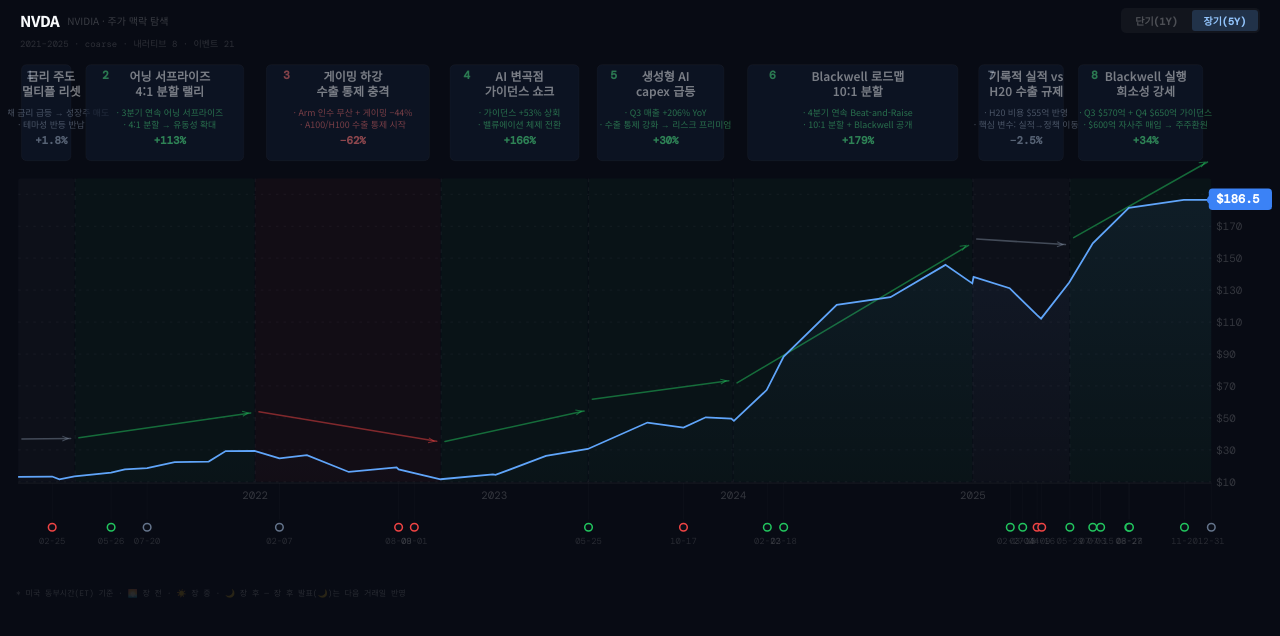
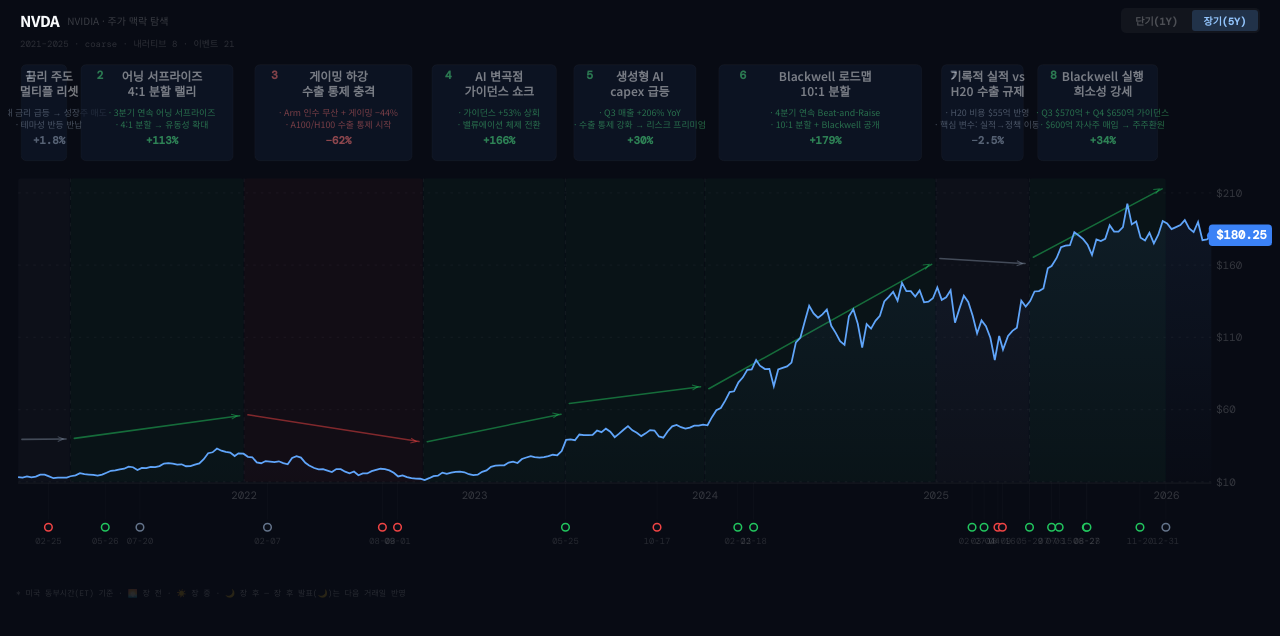
Before and after one commit to SeanJunggg/nvda-viewer, a React (Vite) app: page / in a window 1280 px wide. Shown: the top 636 px of the page. Built offline with nearby package versions, Linux system fonts and the light colour scheme.

Commit message:
data: replace sparse 5Y prices with 271-point weekly close from DB

```diff
--- a/App.jsx
+++ b/App.jsx
@@ -3,22 +3,76 @@
 // ══════════════════════════════════════════
 // PRICE DATA
 // ══════════════════════════════════════════
-const PRICE_5Y = [
-  { d: "2021-01-04", p: 13.09 }, { d: "2021-02-25", p: 13.28 }, { d: "2021-03-08", p: 11.57 },
-  { d: "2021-03-31", p: 13.32 }, { d: "2021-05-26", p: 15.67 }, { d: "2021-06-16", p: 17.77 },
-  { d: "2021-07-20", p: 18.57 }, { d: "2021-08-31", p: 22.34 }, { d: "2021-10-22", p: 22.68 },
-  { d: "2021-11-17", p: 29.21 }, { d: "2021-12-31", p: 29.36 }, { d: "2022-02-07", p: 24.68 },
-  { d: "2022-03-21", p: 26.69 }, { d: "2022-05-24", p: 16.13 }, { d: "2022-08-05", p: 18.96 },
-  { d: "2022-08-08", p: 17.77 }, { d: "2022-10-11", p: 11.57 }, { d: "2022-12-30", p: 14.6 },
-  { d: "2023-01-03", p: 14.3 }, { d: "2023-03-21", p: 26.18 }, { d: "2023-05-24", p: 30.52 },
-  { d: "2023-08-23", p: 47.09 }, { d: "2023-10-17", p: 43.91 }, { d: "2023-11-20", p: 50.38 },
-  { d: "2023-12-29", p: 49.5 }, { d: "2024-01-02", p: 48.15 }, { d: "2024-02-21", p: 67.44 },
-  { d: "2024-03-18", p: 88.42 }, { d: "2024-06-07", p: 120.84 }, { d: "2024-08-28", p: 125.57 },
-  { d: "2024-11-20", p: 145.84 }, { d: "2024-12-31", p: 134.25 }, { d: "2025-01-02", p: 138.27 },
-  { d: "2025-02-26", p: 131.24 }, { d: "2025-04-09", p: 114.31 }, { d: "2025-04-15", p: 112.18 },
-  { d: "2025-05-28", p: 134.79 }, { d: "2025-07-03", p: 159.32 }, { d: "2025-08-27", p: 181.58 },
-  { d: "2025-11-19", p: 186.51 }, { d: "2025-12-31", p: 186.5 },
-];
+const PRICE_5Y_WEEKLY = [
+  {d:"2021-01-08",p:13.28},{d:"2021-01-15",p:12.86},{d:"2021-01-22",p:13.71},{d:"2021-01-29",p:12.99},
+  {d:"2021-02-05",p:13.59},{d:"2021-02-12",p:14.96},{d:"2021-02-19",p:14.93},{d:"2021-02-26",p:13.71},
+  {d:"2021-03-05",p:12.46},{d:"2021-03-12",p:12.86},{d:"2021-03-19",p:12.85},{d:"2021-03-26",p:12.84},
+  {d:"2021-04-01",p:13.81},{d:"2021-04-09",p:14.4},{d:"2021-04-16",p:15.91},{d:"2021-04-23",p:15.27},
+  {d:"2021-04-30",p:15.01},{d:"2021-05-07",p:14.81},{d:"2021-05-14",p:14.24},{d:"2021-05-21",p:14.99},
+  {d:"2021-05-28",p:16.24},{d:"2021-06-04",p:17.58},{d:"2021-06-11",p:17.83},{d:"2021-06-18",p:18.64},
+  {d:"2021-06-25",p:19.03},{d:"2021-07-02",p:20.49},{d:"2021-07-09",p:20.05},{d:"2021-07-16",p:18.16},
+  {d:"2021-07-23",p:19.56},{d:"2021-07-30",p:19.5},{d:"2021-08-06",p:20.37},{d:"2021-08-13",p:20.19},
+  {d:"2021-08-20",p:20.82},{d:"2021-08-27",p:22.64},{d:"2021-09-03",p:22.84},{d:"2021-09-10",p:22.48},
+  {d:"2021-09-17",p:21.9},{d:"2021-09-24",p:22.08},{d:"2021-10-01",p:20.74},{d:"2021-10-08",p:20.83},
+  {d:"2021-10-15",p:21.86},{d:"2021-10-22",p:22.73},{d:"2021-10-29",p:25.57},{d:"2021-11-05",p:29.75},
+  {d:"2021-11-12",p:30.39},{d:"2021-11-19",p:32.99},{d:"2021-11-26",p:31.5},{d:"2021-12-03",p:30.69},
+  {d:"2021-12-10",p:30.2},{d:"2021-12-17",p:27.8},{d:"2021-12-23",p:29.64},{d:"2021-12-31",p:29.41},
+  {d:"2022-01-07",p:27.25},{d:"2022-01-14",p:26.94},{d:"2022-01-21",p:23.37},{d:"2022-01-28",p:22.84},
+  {d:"2022-02-04",p:24.32},{d:"2022-02-11",p:23.95},{d:"2022-02-18",p:23.64},{d:"2022-02-25",p:24.16},
+  {d:"2022-03-04",p:22.94},{d:"2022-03-11",p:22.1},{d:"2022-03-18",p:26.45},{d:"2022-03-25",p:27.69},
+  {d:"2022-04-01",p:26.71},{d:"2022-04-08",p:23.12},{d:"2022-04-14",p:21.26},{d:"2022-04-22",p:19.52},
+  {d:"2022-04-29",p:18.55},{d:"2022-05-06",p:18.68},{d:"2022-05-13",p:17.71},{d:"2022-05-20",p:16.69},
+  {d:"2022-05-27",p:18.81},{d:"2022-06-03",p:18.72},{d:"2022-06-10",p:16.97},{d:"2022-06-17",p:15.88},
+  {d:"2022-06-24",p:17.13},{d:"2022-07-01",p:14.52},{d:"2022-07-08",p:15.84},{d:"2022-07-15",p:15.76},
+  {d:"2022-07-22",p:17.32},{d:"2022-07-29",p:18.16},{d:"2022-08-05",p:18.99},{d:"2022-08-12",p:18.71},
+  {d:"2022-08-19",p:17.85},{d:"2022-08-26",p:16.26},{d:"2022-09-02",p:13.65},{d:"2022-09-09",p:14.39},
+  {d:"2022-09-16",p:13.2},{d:"2022-09-23",p:12.52},{d:"2022-09-30",p:12.14},{d:"2022-10-07",p:12.08},
+  {d:"2022-10-14",p:11.23},{d:"2022-10-21",p:12.47},{d:"2022-10-28",p:13.83},{d:"2022-11-04",p:14.16},
+  {d:"2022-11-11",p:16.33},{d:"2022-11-18",p:15.41},{d:"2022-11-25",p:16.27},{d:"2022-12-02",p:16.88},
+  {d:"2022-12-09",p:17},{d:"2022-12-16",p:16.57},{d:"2022-12-23",p:15.21},{d:"2022-12-30",p:14.61},
+  {d:"2023-01-06",p:14.86},{d:"2023-01-13",p:16.9},{d:"2023-01-20",p:17.84},{d:"2023-01-27",p:20.37},
+  {d:"2023-02-03",p:21.1},{d:"2023-02-10",p:21.27},{d:"2023-02-17",p:21.39},{d:"2023-02-24",p:23.29},
+  {d:"2023-03-03",p:23.89},{d:"2023-03-10",p:22.97},{d:"2023-03-17",p:25.73},{d:"2023-03-24",p:26.78},
+  {d:"2023-03-31",p:27.78},{d:"2023-04-06",p:27.04},{d:"2023-04-14",p:26.76},{d:"2023-04-21",p:27.12},
+  {d:"2023-04-28",p:27.75},{d:"2023-05-05",p:28.68},{d:"2023-05-12",p:28.34},{d:"2023-05-19",p:31.26},
+  {d:"2023-05-26",p:38.95},{d:"2023-06-02",p:39.33},{d:"2023-06-09",p:38.77},{d:"2023-06-16",p:42.69},
+  {d:"2023-06-23",p:42.21},{d:"2023-06-30",p:42.3},{d:"2023-07-07",p:42.5},{d:"2023-07-14",p:45.47},
+  {d:"2023-07-21",p:44.31},{d:"2023-07-28",p:46.75},{d:"2023-08-04",p:44.68},{d:"2023-08-11",p:40.86},
+  {d:"2023-08-18",p:43.3},{d:"2023-08-25",p:46.02},{d:"2023-09-01",p:48.51},{d:"2023-09-08",p:45.57},
+  {d:"2023-09-15",p:43.9},{d:"2023-09-22",p:41.61},{d:"2023-09-29",p:43.5},{d:"2023-10-06",p:45.76},
+  {d:"2023-10-13",p:45.46},{d:"2023-10-20",p:41.39},{d:"2023-10-27",p:40.5},{d:"2023-11-03",p:45.01},
+  {d:"2023-11-10",p:48.34},{d:"2023-11-17",p:49.3},{d:"2023-11-24",p:47.78},{d:"2023-12-01",p:46.77},
+  {d:"2023-12-08",p:47.51},{d:"2023-12-15",p:48.89},{d:"2023-12-22",p:48.83},{d:"2023-12-29",p:49.52},
+  {d:"2024-01-05",p:49.1},{d:"2024-01-12",p:54.71},{d:"2024-01-19",p:59.49},{d:"2024-01-26",p:61.03},
+  {d:"2024-02-02",p:66.16},{d:"2024-02-09",p:72.13},{d:"2024-02-16",p:72.61},{d:"2024-02-23",p:78.82},
+  {d:"2024-03-01",p:82.28},{d:"2024-03-08",p:87.53},{d:"2024-03-15",p:87.84},{d:"2024-03-22",p:94.29},
+  {d:"2024-03-28",p:90.36},{d:"2024-04-05",p:88.01},{d:"2024-04-12",p:88.19},{d:"2024-04-19",p:76.2},
+  {d:"2024-04-26",p:87.74},{d:"2024-05-03",p:88.79},{d:"2024-05-10",p:89.88},{d:"2024-05-17",p:92.48},
+  {d:"2024-05-24",p:106.47},{d:"2024-05-31",p:109.63},{d:"2024-06-07",p:120.89},{d:"2024-06-14",p:131.88},
+  {d:"2024-06-21",p:126.57},{d:"2024-06-28",p:123.54},{d:"2024-07-05",p:125.83},{d:"2024-07-12",p:129.24},
+  {d:"2024-07-19",p:117.93},{d:"2024-07-26",p:113.06},{d:"2024-08-02",p:107.27},{d:"2024-08-09",p:104.75},
+  {d:"2024-08-16",p:124.58},{d:"2024-08-23",p:129.37},{d:"2024-08-30",p:119.37},{d:"2024-09-06",p:102.83},
+  {d:"2024-09-13",p:119.1},{d:"2024-09-20",p:116},{d:"2024-09-27",p:121.4},{d:"2024-10-04",p:124.92},
+  {d:"2024-10-11",p:134.8},{d:"2024-10-18",p:138},{d:"2024-10-25",p:141.54},{d:"2024-11-01",p:135.4},
+  {d:"2024-11-08",p:147.63},{d:"2024-11-15",p:141.98},{d:"2024-11-22",p:141.95},{d:"2024-11-29",p:138.25},
+  {d:"2024-12-06",p:142.44},{d:"2024-12-13",p:134.25},{d:"2024-12-20",p:134.7},{d:"2024-12-27",p:137.01},
+  {d:"2025-01-03",p:144.47},{d:"2025-01-10",p:135.91},{d:"2025-01-17",p:137.71},{d:"2025-01-24",p:142.62},
+  {d:"2025-01-31",p:120.07},{d:"2025-02-07",p:129.84},{d:"2025-02-14",p:138.85},{d:"2025-02-21",p:134.43},
+  {d:"2025-02-28",p:124.92},{d:"2025-03-07",p:112.69},{d:"2025-03-14",p:121.67},{d:"2025-03-21",p:117.7},
+  {d:"2025-03-28",p:109.67},{d:"2025-04-04",p:94.31},{d:"2025-04-11",p:110.93},{d:"2025-04-17",p:101.49},
+  {d:"2025-04-25",p:111.01},{d:"2025-05-02",p:114.5},{d:"2025-05-09",p:116.65},{d:"2025-05-16",p:135.4},
+  {d:"2025-05-23",p:131.29},{d:"2025-05-30",p:135.13},{d:"2025-06-06",p:141.72},{d:"2025-06-13",p:141.97},
+  {d:"2025-06-20",p:143.85},{d:"2025-06-27",p:157.75},{d:"2025-07-03",p:159.34},{d:"2025-07-11",p:164.92},
+  {d:"2025-07-18",p:172.41},{d:"2025-07-25",p:173.5},{d:"2025-08-01",p:173.72},{d:"2025-08-08",p:182.7},
+  {d:"2025-08-15",p:180.45},{d:"2025-08-22",p:177.99},{d:"2025-08-29",p:174.18},{d:"2025-09-05",p:167.02},
+  {d:"2025-09-12",p:177.82},{d:"2025-09-19",p:176.67},{d:"2025-09-26",p:178.19},{d:"2025-10-03",p:187.62},
+  {d:"2025-10-10",p:183.16},{d:"2025-10-17",p:183.22},{d:"2025-10-24",p:186.26},{d:"2025-10-31",p:202.49},
+  {d:"2025-11-07",p:188.15},{d:"2025-11-14",p:190.17},{d:"2025-11-21",p:178.88},{d:"2025-11-28",p:177},
+  {d:"2025-12-05",p:182.41},{d:"2025-12-12",p:175.02},{d:"2025-12-19",p:180.99},{d:"2025-12-26",p:190.53},
+  {d:"2026-01-02",p:188.85},{d:"2026-01-09",p:184.86},{d:"2026-01-16",p:186.23},{d:"2026-01-23",p:187.67},
+  {d:"2026-01-30",p:191.13},{d:"2026-02-06",p:185.41},{d:"2026-02-13",p:182.81},{d:"2026-02-20",p:189.82},
+  {d:"2026-02-27",p:177.19},{d:"2026-03-06",p:177.82},{d:"2026-03-13",p:180.25}
+];;
 const PRICE_1Y = [
   { d: "2025-01-02", p: 138.27 }, { d: "2025-01-15", p: 133.5 }, { d: "2025-02-10", p: 128.9 },
   { d: "2025-02-26", p: 131.24 }, { d: "2025-02-27", p: 120.12 }, { d: "2025-03-18", p: 115.41 },
@@ -408,7 +462,7 @@
   const [activeN, setActiveN] = useState(null);
   const [activeE, setActiveE] = useState(null);
 
-  const priceData = view === "5Y" ? PRICE_5Y : PRICE_1Y;
+  const priceData = view === "5Y" ? PRICE_5Y_WEEKLY : PRICE_1Y;
   const narratives = view === "5Y" ? NARR_5Y : NARR_1Y;
   const filteredEvents = useMemo(() => {
     const s = new Date(priceData[0].d).getTime(), e = new Date(priceData[priceData.length - 1].d).getTime();
```
